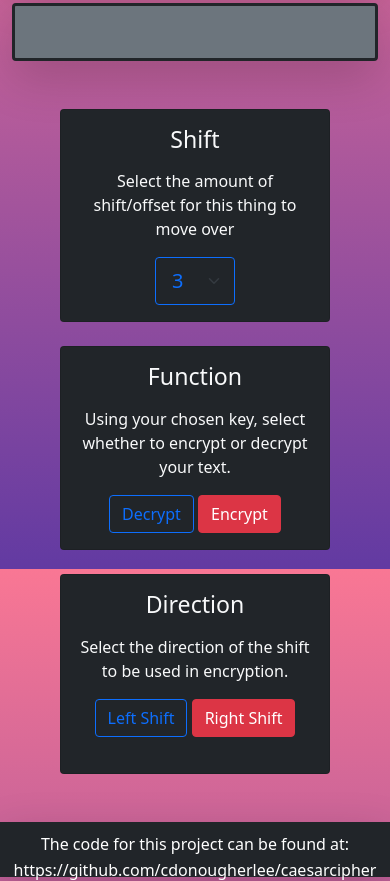
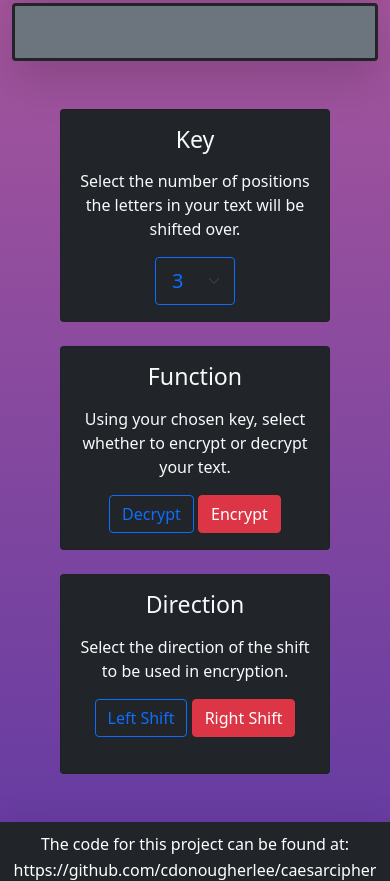
Before and after one commit to cdonougherlee/caesarcipher, a website: page dist/index.html in a window 390 px wide. Shown: the part 1119-2000 px from the top of the page. Drawn offline with nearby package versions, Linux system fonts and the light colour scheme.

Commit message:
Update 1
Updated text, fixed bg scroll, added link to footer

```diff
--- a/dist/index.html
+++ b/dist/index.html
@@ -5,20 +5,20 @@
   <meta http-equiv="X-UA-Compatible" content="IE=edge">
   <meta name="viewport" content="width=device-width, initial-scale=1.0">
   <link href="https://cdn.jsdelivr.net/npm/bootstrap@5.0.2/dist/css/bootstrap.min.css" rel="stylesheet" integrity="sha384-EVSTQN3/azprG1Anm3QDgpJLIm9Nao0Yz1ztcQTwFspd3yD65VohhpuuCOmLASjC" crossorigin="anonymous">  <link rel="stylesheet" href="style.css">
-  <title>Test</title>
+  <title>Caesar Cipher</title>
 </head>
 <body>
 
     <!-- Introduction -->
     <header class="container text-white text-center">
       <h1 class="display-3 p-3 pt-4">Introduction</h1>
-      <p class="lead">The Caesar cipher (aka the shift cipher) is a simple and widely known encryption technique. It was invented by Julius Caesar during times of the Roman Empire for confidential military communications. It works as a substitution cipher, where each letter in the alphabet is replaced by another letter located a fixed number of positions down the alphabet (which wraps around itself). For example, if a right shift was used and the key was 3, the letter B would be replaced with E.</p>
+      <p class="lead">The Caesar cipher (aka the shift cipher) is a simple and widely known encryption technique. It was invented by Julius Caesar during times of the Roman Empire for confidential military communications. It works as a substitution cipher, where each letter in the alphabet is replaced by another letter located a fixed number of positions down the alphabet (which wraps around itself). For example, if the key was 3 and the shift direction was to the right, the letter B would be replaced with E.</p>
     </header>
 
     <!-- How to use -->
     <section class="container text-white text-center">
       <h2 class="display-4 p-3">How to use</h2>
-      <p class="lead">Type in the text to be encrypted/decrypted below, and the result will be displayed in real time, similar to  how Google Translate acts. For the encryption function, the settings you can change are the shift amount (key) and the direction of the shift (default set to 3 and right respectively). For decryption, both left shift and right shift results will be displayed.</p>
+      <p class="lead">Type in the text to be encrypted/decrypted below, and the result will be displayed in real time, similar to  how Google Translate acts. For the encryption function, the settings you can change are the key and the direction of the shift (default set to 3 and right respectively). For decryption, both left shift and right shift results will be displayed.</p>
     </section>
 
     <!-- Input/Output fields -->
@@ -54,9 +54,9 @@
           <div class="col-lg">
             <div class="box card bg-dark text-light">
               <div class="card-body text-center">
-                <h3 class="card-title mb-3">Shift</h3>
+                <h3 class="card-title mb-3">Key</h3>
                 <p class="card-text">
-                  Select the amount of shift/offset for this thing to move over
+                  Select the number of positions the letters in your text will be shifted over.
                 </p>
                 <div class="d-flex justify-content-center">
                   <select class="form-select form-select-lg col bg-dark text-primary border-1 border-primary">
@@ -133,7 +133,7 @@
 
 
   <footer class="p-2 bg-dark text-white text-center shadow-lg">
-    <span class="align-middle">The code for this project can be found at: https://github.com/cdonougherlee/caesarcipher</span>
+    <span class="align-middle">The code for this project can be found at: <a class="text-white text-decoration-none" href="https://github.com/cdonougherlee/caesarcipher">https://github.com/cdonougherlee/caesarcipher</a></span>
   </footer>
 
   <script src="main.js"></script>
--- a/dist/style.css
+++ b/dist/style.css
@@ -10,6 +10,7 @@ html, body{
   margin: 0;
   height: 100%;
   background-image: linear-gradient(#F97794, #623AA2);
+  background-repeat: no-repeat;
 }
 
 footer {
@@ -23,4 +24,15 @@ footer {
   footer {
     position: relative;
   }
+
+  html, body{
+    margin: 0;
+    height: auto;
+  }
 }
+
+@media (max-width: 668px) {
+  footer{
+    height: 70px;
+  }
+}
```
